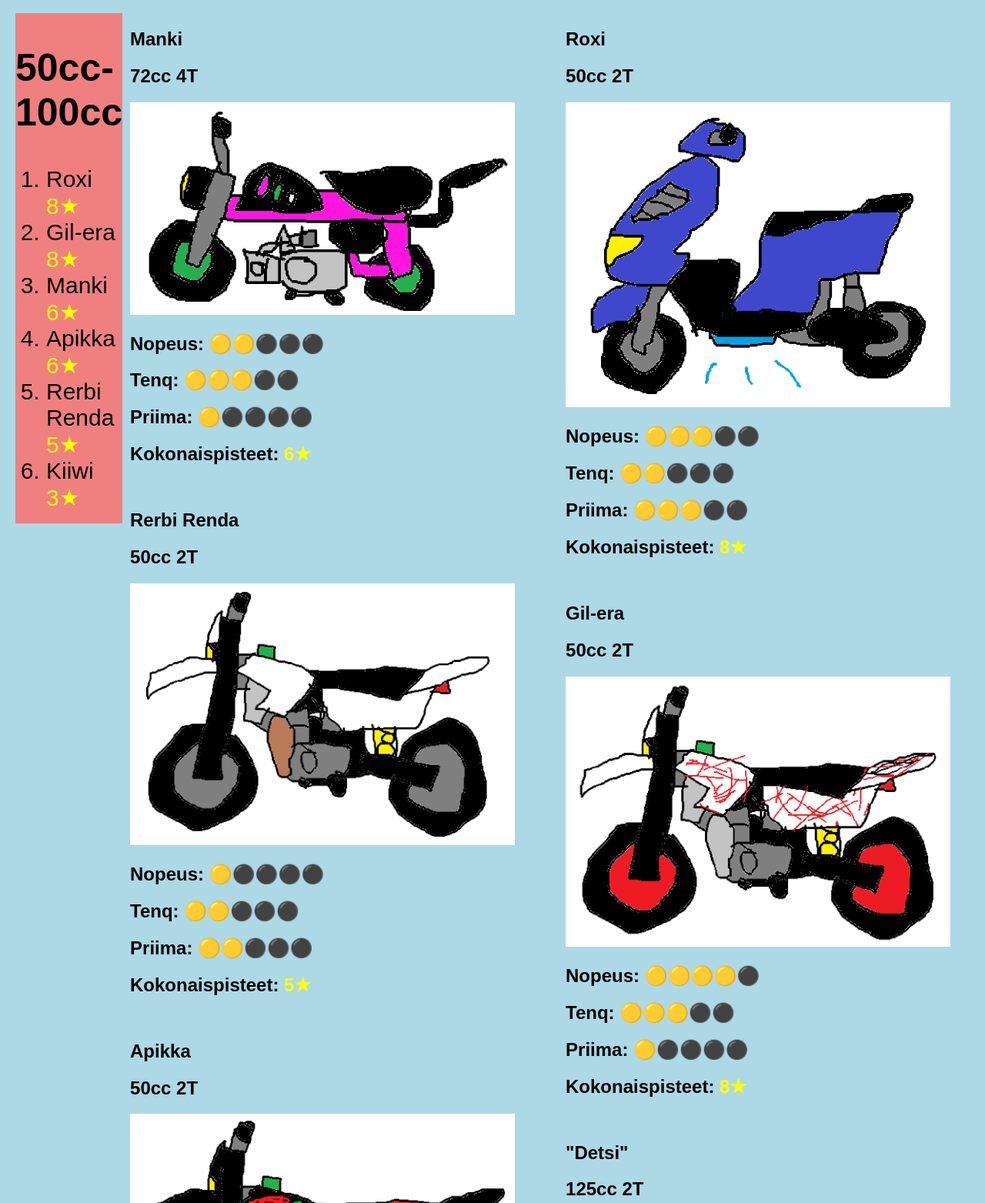
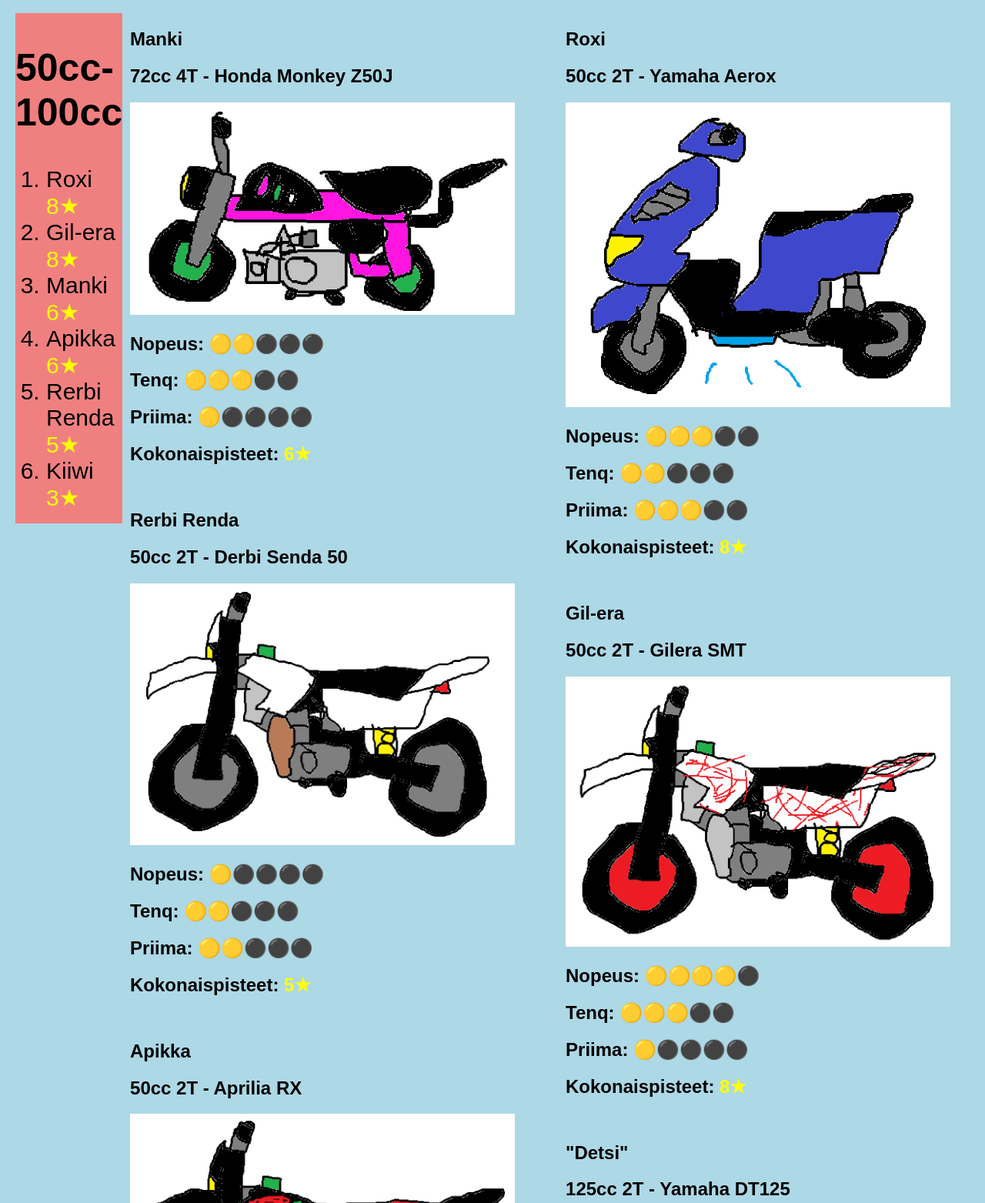
Before and after one commit to kakkuporakone/mopozydeemi, a plain HTML site: page index.html in a window 1280 px wide. Shown: the part 118-1681 px from the top of the page at 77% size. Drawn offline with Linux system fonts and the light colour scheme.

Commit message:
Update index.html

```diff
--- a/index.html
+++ b/index.html
@@ -29,7 +29,7 @@
                 <div class="leftpanel">
                     <section>
                         <h1>Manki</h1>
-                        <h2>72cc 4T</h2>
+                        <h2>72cc 4T - Honda Monkey Z50J</h2>
                         <img src="manki.png" width="500">
                         <h1>Nopeus: <span class="star">🟡🟡⚫️⚫️⚫️</span></h1>
                         <h1>Tenq: <span class="star">🟡🟡🟡⚫️⚫️</span></h1>
@@ -41,7 +41,7 @@
 
                     <section>
                         <h1>Rerbi Renda</h1>
-                        <h2>50cc 2T</h2>
+                        <h2>50cc 2T - Derbi Senda 50</h2>
                         <img src="derbi.png" width="500">
                         <h1>Nopeus: <span class="star">🟡⚫️⚫️⚫️⚫️</span></h1>
                         <h1>Tenq: <span class="star">🟡🟡⚫️⚫️⚫️</span></h1>
@@ -53,7 +53,7 @@
 
                     <section>
                         <h1>Apikka</h1>
-                        <h2>50cc 2T</h2>
+                        <h2>50cc 2T - Aprilia RX</h2>
                         <img src="apikka.png" width="500">
                         <h1>Nopeus: <span class="star">🟡⚫️⚫️⚫️⚫️</span></h1>
                         <h1>Tenq: <span class="star">🟡🟡⚫️⚫️⚫️</span></h1>
@@ -65,7 +65,7 @@
 
                     <section>
                         <h1>Kiiwi</h1>
-                        <h2>50cc 4T</h2>
+                        <h2>50cc 4T - Keeway Hurricane</h2>
                         <img src="kiiwi.png" width="500">
                         <h1>Nopeus: <span class="star">🟡⚫️⚫️⚫️⚫️</span></h1>
                         <h1>Tenq: <span class="star">⚫️⚫️⚫️⚫️⚫️</span></h1>
@@ -79,7 +79,7 @@
                 <div class="secondpanel">
                     <section>
                         <h1>Roxi</h1>
-                        <h2>50cc 2T</h2>
+                        <h2>50cc 2T - Yamaha Aerox</h2>
                         <img src="roxi.png" width="500">
                         <h1>Nopeus: <span class="star">🟡🟡🟡⚫️⚫️</span></h1>
                         <h1>Tenq: <span class="star">🟡🟡⚫️⚫️⚫️</span></h1>
@@ -91,7 +91,7 @@
 
                     <section>
                         <h1>Gil-era</h1>
-                        <h2>50cc 2T</h2>
+                        <h2>50cc 2T - Gilera SMT</h2>
                         <img src="gilera.png" width="500">
                         <h1>Nopeus: <span class="star">🟡🟡🟡🟡⚫️</span></h1>
                         <h1>Tenq: <span class="star">🟡🟡🟡⚫️⚫️</span></h1>
@@ -103,7 +103,7 @@
 
                     <section>
                         <h1>"Detsi"</h1>
-                        <h2>125cc 2T</h2>
+                        <h2>125cc 2T - Yamaha DT125</h2>
                         <img src="detsi.png" width="500">
                         <h1>Nopeus: <span class="star">🟡🟡🟡🟡🟡🔴</span></h1>
                         <h1>Tenq: <span class="star">🟡🟡🟡🟡⚫️</span></h1>
@@ -115,7 +115,7 @@
 
                     <section>
                         <h1>CeePeeÄrrä</h1>
-                        <h2>125cc 4T</h2>
+                        <h2>125cc 4T - Honda CBR125</h2>
                         <img src="ceepeeärrä.png" width="500">
                         <h1>Nopeus: <span class="star">🟡🟡🟡🟡🟡</span></h1>
                         <h1>Tenq: <span class="star">🟡🟡🟡⚫️⚫️</span></h1>
@@ -128,7 +128,7 @@
             </div>
 
             <div class="leaderboard">
-                <h2>125cc +h2>
+                <h2>125cc +</h2>
                 <ol>
                     <li>"Detsi" <span class="star">13★</span></li>
                     <li>CeePeeÄrrä <span class="star">11★</span></li>
```
